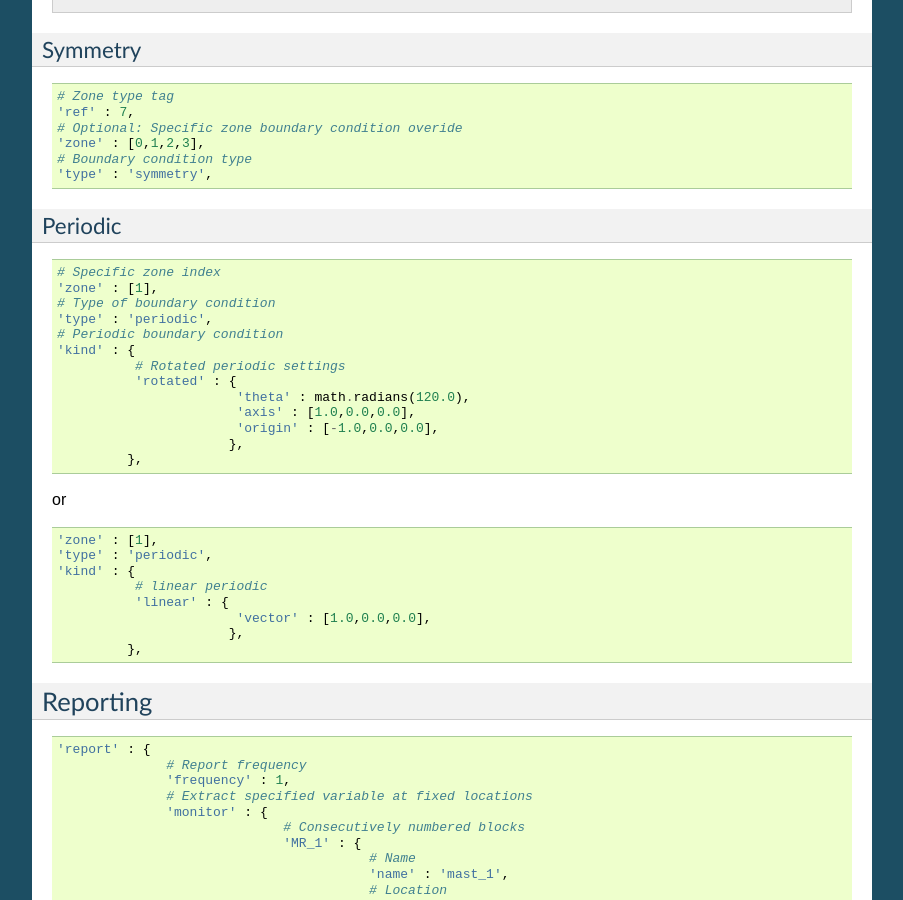
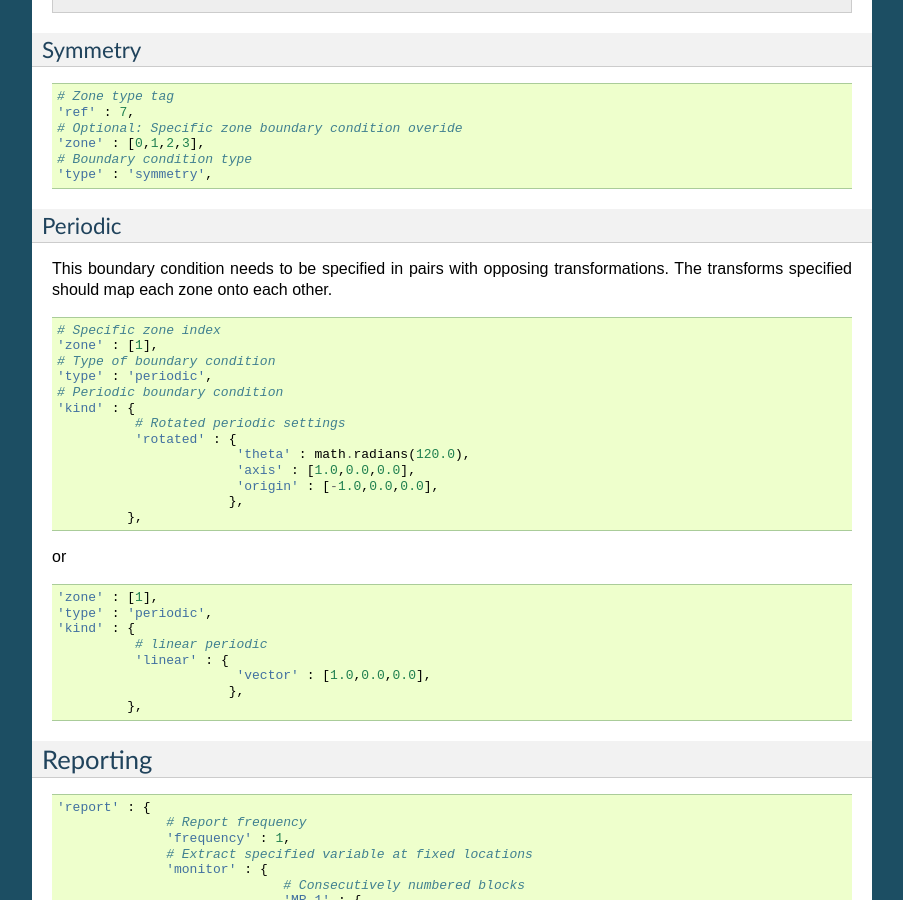
Before and after one commit to zCFD/zCFDguide, a Sphinx documentation site: the page built from docs/source/control-dict.rst, in a window 1280 px wide and 900 px high, scrolled down 6803 px. Shown: the whole window, without its empty margins (198-1101 px from the left). Built offline with Sphinx 7.4.7, drawn with Linux system fonts in a browser that asks for light colours; formulas are drawn with MathJax 3.

Commit message:
Added more explanation for periodics

```diff
--- a/docs/source/control-dict.rst
+++ b/docs/source/control-dict.rst
@@ -473,6 +473,9 @@ Symmetry
 Periodic
 ^^^^^^^^
 
+This boundary condition needs to be specified in pairs with opposing transformations.
+The transforms specified should map each zone onto each other.
+
 .. code-block:: python
 
     # Specific zone index
```
